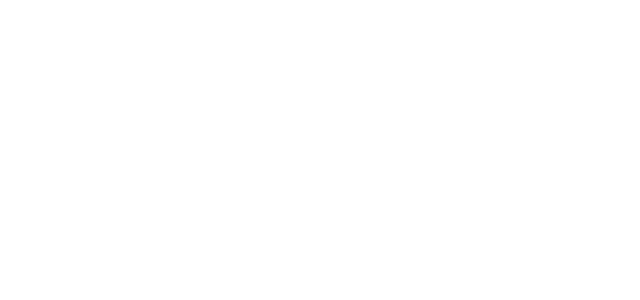
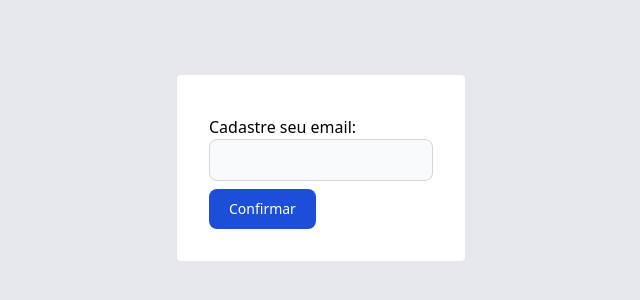
Before and after one commit to luanfstack/dog-breed, a React (Vite) app: page / in a window 1280 px wide. Shown: the part 232-532 px from the top of the page, without its empty margins (319-959 px from the left). Built offline with nearby package versions, Linux system fonts and the light colour scheme.

Commit message:
jwt register

```diff
--- /dev/null
+++ b/src/List.tsx
@@ -0,0 +1,5 @@
+function List() {
+  return <div></div>;
+}
+
+export default List;
--- /dev/null
+++ b/src/Register.tsx
@@ -0,0 +1,42 @@
+import { useState } from "react";
+import { Navigate } from "react-router-dom";
+import { registerUser } from "./api";
+
+function Register() {
+  const [email, setEmail] = useState("");
+  const [isAuth, setAuth] = useState(false);
+
+  return (
+    <div className="flex min-h-screen bg-gray-200">
+      {sessionStorage.getItem("token") ? (
+        <Navigate to="/list" replace={true} />
+      ) : null}
+      <div className="m-auto bg-white rounded p-8">
+        <div className="mb-2">
+          <label
+            htmlFor="email"
+            className="block mb-2 text-sm font-medium text-gray-900"
+          ></label>
+          Cadastre seu email:
+          <input
+            className="bg-gray-50 border border-gray-300 text-gray-900 text-sm rounded-lg focus:ring-blue-500 focus:border-blue-500 block w-full p-2.5"
+            type="email"
+            name="email"
+            onChange={(e) => setEmail(e.target.value)}
+          />
+        </div>
+        <button
+          className="text-white bg-blue-700 hover:bg-blue-800 focus:ring-4 focus:outline-none focus:ring-blue-300 font-medium rounded-lg text-sm w-full sm:w-auto px-5 py-2.5 text-center"
+          onClick={async () => {
+            await registerUser(email);
+            setAuth(true);
+          }}
+        >
+          Confirmar
+        </button>
+      </div>
+    </div>
+  );
+}
+
+export default Register;
--- /dev/null
+++ b/src/api.ts
@@ -0,0 +1,12 @@
+export async function registerUser(email: string) {
+  const response = await fetch("https://dogbreed-api.q9.com.br/register", {
+    method: "post",
+    headers: {
+      "Content-Type": "application/json",
+    },
+    body: JSON.stringify({ email }),
+  });
+  const data = await response.json();
+  sessionStorage.setItem("token", data.user.token);
+  return true;
+}
--- a/src/main.tsx
+++ b/src/main.tsx
@@ -1,6 +1,6 @@
 import React from "react";
 import ReactDOM from "react-dom/client";
-import App from "./App";
+import Register from "./Register";
 import "./index.css";
 import { BrowserRouter, Routes, Route } from "react-router-dom";
 
@@ -8,7 +8,8 @@ ReactDOM.createRoot(document.getElementById("root") as HTMLElement).render(
   <React.StrictMode>
     <BrowserRouter>
       <Routes>
-        <Route path="/" element={<App />} />
+        <Route path="/register" element={<Register />} />
+        <Route path="/" element={<Register />} />
       </Routes>
     </BrowserRouter>
   </React.StrictMode>
```
